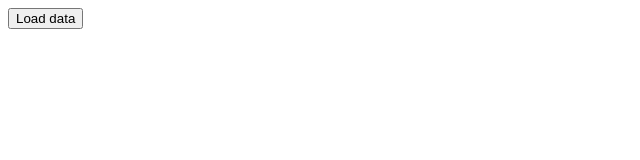
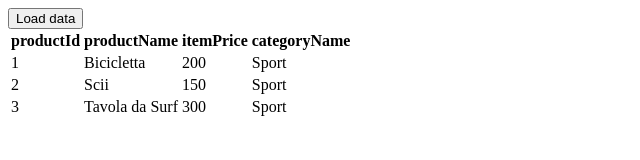
Before and after one commit to CamillaMar/HelloWeb, a plain HTML site: page table.html in a window 1280 px wide. Both pictures are taken after a click on the button "Load data". Shown: the whole page, without its empty margins (0-640 px from the left). Drawn offline with Linux system fonts and the light colour scheme.

Commit message:
Aggiunge esercizio di creazione tabella javaScript

```diff
--- a/js/table.js
+++ b/js/table.js
@@ -18,3 +18,30 @@ const products = [
         categoryName: "Sport"
     }
 ];
+
+const b = document.querySelector("button");
+const table = document.querySelector("table");
+b.addEventListener("click", function(){
+    const headerContainer = document.createElement("thead");
+    const headerRow = document.createElement("tr");
+    Object.keys(products[0]).forEach(key => {
+        let th = document.createElement("th");
+        th.textContent = key;
+        headerRow.appendChild(th);
+    });
+    headerContainer.appendChild(headerRow);
+
+    const bodyContainer = document.createElement("tbody");
+    products.forEach(function(product) {
+        let bodyRow = document.createElement("tr");
+        Object.keys(product).forEach(key => {
+            const td = document.createElement("td");
+            td.textContent = product[key];
+            bodyRow.appendChild(td);
+        });
+        bodyContainer.appendChild(bodyRow);
+    });
+
+    table.appendChild(headerContainer);
+    table.appendChild(bodyContainer);
+});
```
Also changed, not shown: table.html (+3 -1 lines).
